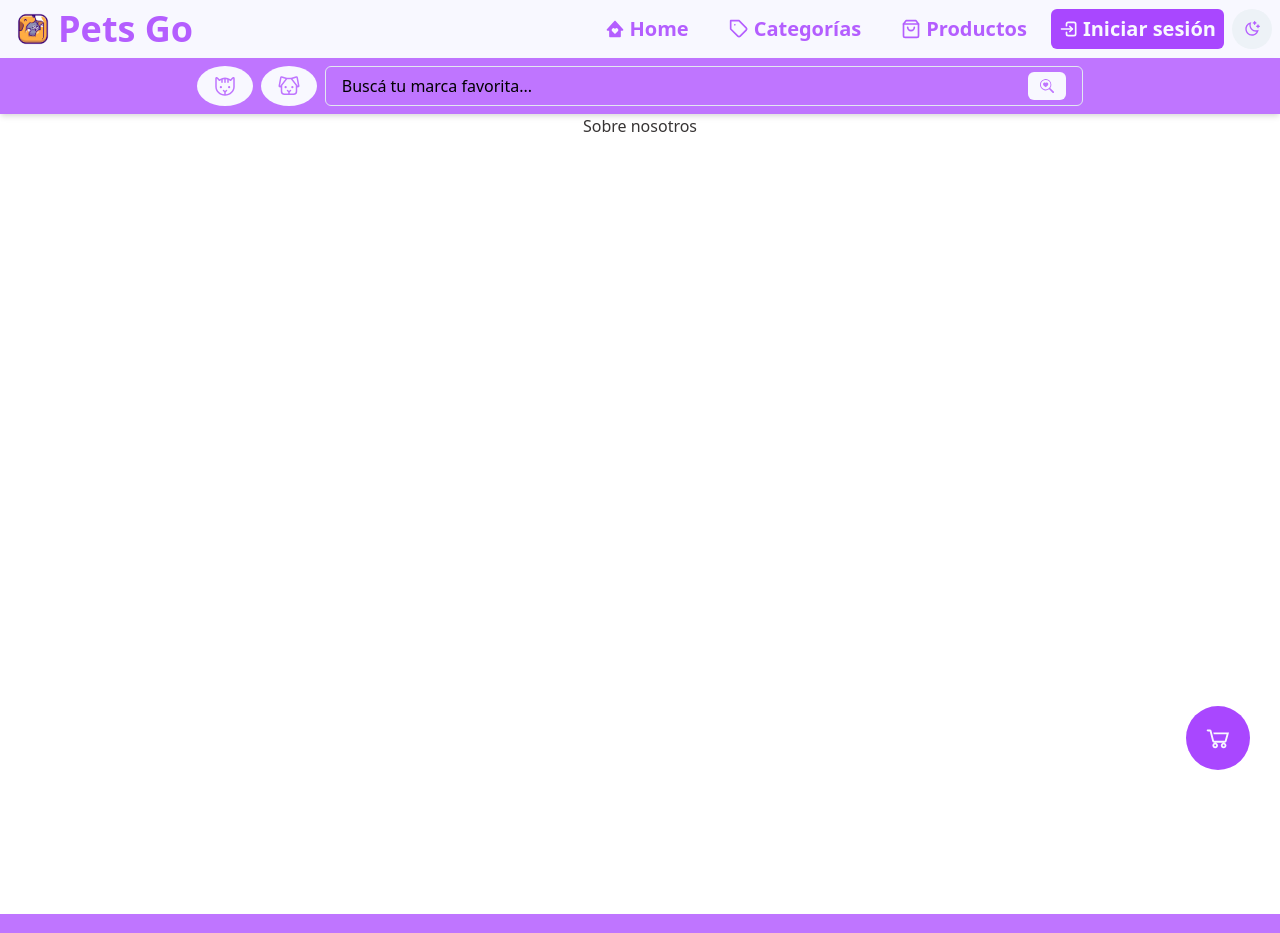
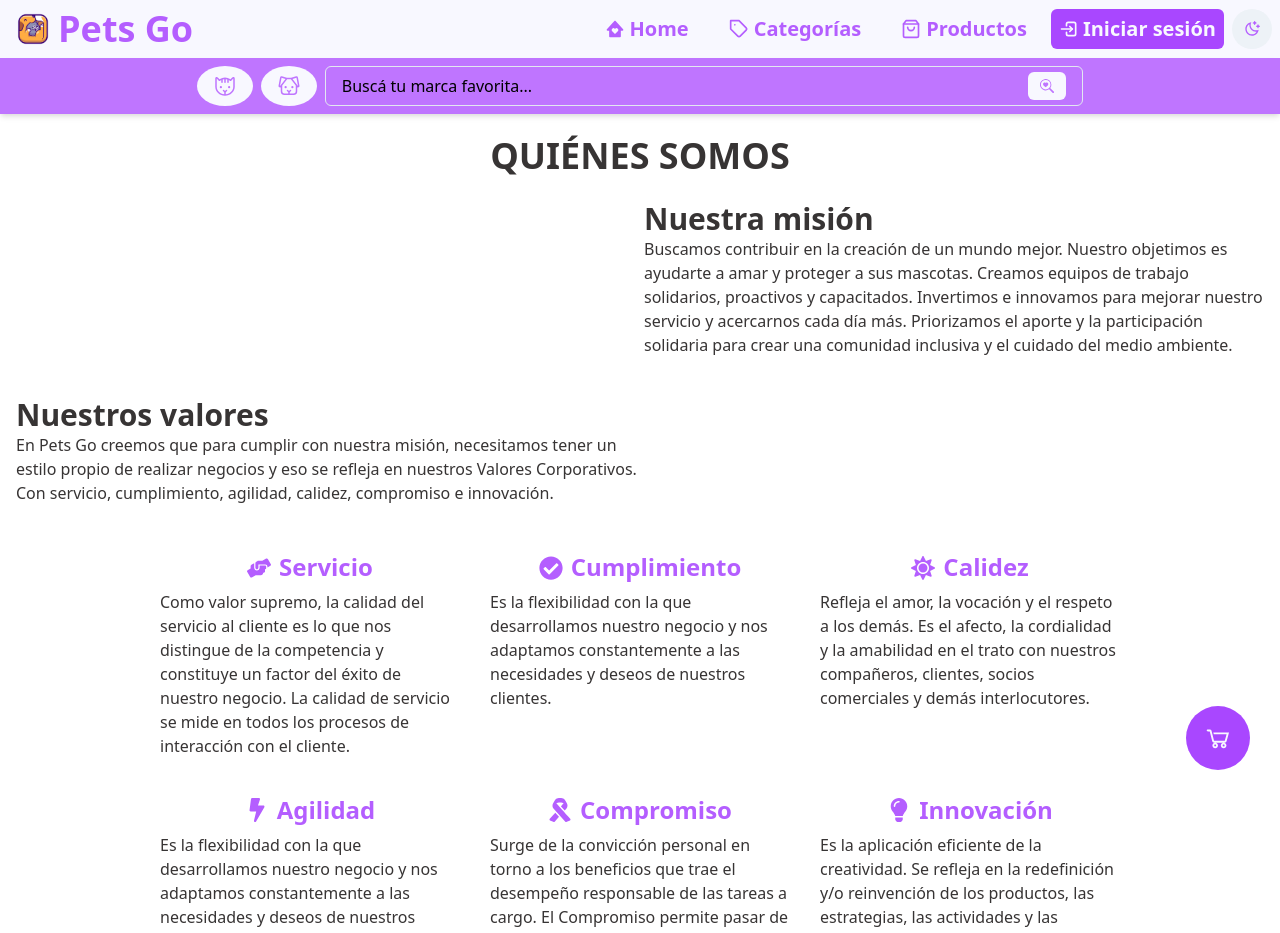
Before and after one commit to romicons/e-commerce, a React (Vite) app: page /aboutus in a window 1280 px wide. Shown: the top 933 px of the page. Built offline with nearby package versions, Linux system fonts and the light colour scheme; a web font is replaced by a local one.

Commit message:
Added info to the categories and about us sections.

```diff
--- a/src/pages/AboutUs.jsx
+++ b/src/pages/AboutUs.jsx
@@ -1,7 +1,104 @@
+import { Box, Heading, HStack, SimpleGrid, Text, VStack } from "@chakra-ui/react"
+
+import { FaBolt, FaCheckCircle, FaHandsHelping, FaLightbulb, FaRibbon, FaSun } from "react-icons/fa";
+
 export const AboutUs = () => {
     return(
-        <div>
-            Sobre nosotros
-        </div>
+        <VStack paddingBlock={5}>
+            <Heading as="h2">
+                QUIÉNES SOMOS
+            </Heading>
+            <HStack padding={4}>
+                <Box w='50%'>
+
+                </Box>
+                <Box w='50%'>
+                    <Heading as='h3' fontSize='3xl'>
+                        Nuestra misión
+                    </Heading>
+                    <Text>
+                    Buscamos contribuir en la creación de un mundo mejor. Nuestro objetimos es ayudarte a amar y proteger a sus mascotas.
+                    Creamos equipos de trabajo solidarios, proactivos y capacitados.
+                    Invertimos e innovamos para mejorar nuestro servicio y acercarnos cada día más.
+                    Priorizamos el aporte y la participación solidaria para crear una comunidad inclusiva y el cuidado del medio ambiente.
+                    </Text>
+                </Box>
+            </HStack>
+            <HStack  padding={4}>
+                <Box w='50%'>
+                    <Heading as='h3' fontSize='3xl'>
+                        Nuestros valores
+                    </Heading>
+                    <Text>
+                        En Pets Go creemos que para cumplir con nuestra misión, necesitamos tener un estilo propio de realizar negocios y eso se refleja en nuestros Valores Corporativos.
+                        Con servicio, cumplimiento, agilidad, calidez, compromiso e innovación.
+                    </Text>
+                </Box>
+                <Box>
+
+                </Box>
+            </HStack>
+            <SimpleGrid
+                columns={[1, 3]}
+                spacing='30px'
+                alignItems='baseline'
+                padding={4}
+            >
+                <Box w='300px'>
+                    <Heading as='h4' fontSize='2xl' color='primary.600' display='flex' alignItems='center' justifyContent='center' gap={2} p='2'>
+                        <FaHandsHelping />
+                        Servicio
+                    </Heading>
+                    <Text>
+                        Como valor supremo, la calidad del servicio al cliente es lo que nos distingue de la competencia y constituye un factor del éxito de nuestro negocio. La calidad de servicio se mide en todos los procesos de interacción con el cliente.
+                    </Text>
+                </Box>
+                <Box w='300px'>
+                    <Heading as='h4' fontSize='2xl' color='primary.600' display='flex' alignItems='center' justifyContent='center' gap={2} p='2'>
+                        <FaCheckCircle/>
+                        Cumplimiento
+                    </Heading>
+                    <Text>
+                        Es la flexibilidad con la que desarrollamos nuestro negocio y nos adaptamos constantemente a las necesidades y deseos de nuestros clientes.
+                    </Text>
+                </Box>
+                <Box w='300px'>
+                    <Heading as='h4' fontSize='2xl' color='primary.600' display='flex' alignItems='center' justifyContent='center' gap={2} p='2'>
+                        <FaSun/>
+                        Calidez
+                    </Heading>
+                    <Text>
+                        Refleja el amor, la vocación y el respeto a los demás. Es el afecto, la cordialidad y la amabilidad en el trato con nuestros compañeros, clientes, socios comerciales y demás interlocutores.
+                    </Text>
+                </Box>
+                <Box w='300px'>
+                    <Heading as='h4' fontSize='2xl' color='primary.600' display='flex' alignItems='center' justifyContent='center' gap={2} p='2'>
+                        <FaBolt/>
+                        Agilidad
+                    </Heading>
+                    <Text>
+                        Es la flexibilidad con la que desarrollamos nuestro negocio y nos adaptamos constantemente a las necesidades y deseos de nuestros clientes.
+                    </Text>
+                </Box>
+                <Box w='300px'>
+                    <Heading as='h4' fontSize='2xl' color='primary.600' display='flex' alignItems='center' justifyContent='center' gap={2} p='2'>
+                        <FaRibbon/>
+                        Compromiso
+                    </Heading>
+                    <Text>
+                        Surge de la convicción personal en torno a los beneficios que trae el desempeño responsable de las tareas a cargo. El Compromiso permite pasar de las promesas a los hechos, generando resultados y beneficios tangibles.
+                    </Text>
+                </Box>
+                <Box w='300px'>
+                    <Heading as='h4' fontSize='2xl' color='primary.600' display='flex' alignItems='center' justifyContent='center' gap={2} p='2'>
+                        <FaLightbulb/>
+                        Innovación
+                    </Heading>
+                    <Text>
+                        Es la aplicación eficiente de la creatividad. Se refleja en la redefinición y/o reinvención de los productos, las estrategias, las actividades y las funciones con miras a su mejoramiento. La Innovación permite encontrar mayores beneficios de lo que ya existe.
+                    </Text>
+                </Box>
+            </SimpleGrid>
+        </VStack>
     )
 }
--- a/src/pages/Categories.jsx
+++ b/src/pages/Categories.jsx
@@ -1,7 +1,63 @@
+import { Box, Heading, SimpleGrid, VStack } from "@chakra-ui/react"
+
+import { Link } from "react-router-dom";
+
+import { GiDogBowl, GiDogHouse, GiHeartPlus, GiSoap } from "react-icons/gi";
+import { FaBone } from "react-icons/fa";
+
 export const Categories = () => {
     return(
-        <div>
-            Categorias
-        </div>
+        <VStack paddingBlock={5}>
+            <Heading as="h2">
+                CATEGORÍAS
+            </Heading>
+            <SimpleGrid
+                columns={[1, 3]}
+                spacing='30px'
+                alignItems='center'
+                paddingBlock={4}
+            >
+                <Link to='#'>
+                    <Box w='250px' boxShadow="md" display='flex' flexDirection='column' alignItems='center' justifyContent='center' gap={4} borderRadius='10px' paddingBlock={8} _hover={{ color:'secondary.900' }}>
+                            <GiDogHouse fontSize='60px' />
+                            <Heading as='h3' fontSize='2xl'>
+                                Accesorios
+                            </Heading>
+                    </Box>
+                </Link>
+                <Link to='#'>
+                    <Box w='250px' boxShadow="md" display='flex' flexDirection='column' alignItems='center' justifyContent='center' gap={4} borderRadius='10px' paddingBlock={8} _hover={{ color:'secondary.900' }}>
+                            <GiDogBowl fontSize='60px' />
+                            <Heading as='h3' fontSize='2xl'>
+                                    Alimentos
+                            </Heading>
+                    </Box>
+                </Link>
+                <Link to='#'>
+                    <Box w='250px' boxShadow="md" display='flex' flexDirection='column' alignItems='center' justifyContent='center' gap={4} borderRadius='10px' paddingBlock={8}  _hover={{ color:'secondary.900' }}>
+                        <GiSoap fontSize='60px' />
+                        <Heading as='h3' fontSize='2xl'>
+                                Estética e Higiene
+                        </Heading>
+                    </Box>
+                </Link>
+                <Link to='#'>
+                    <Box w='250px' boxShadow="md" display='flex' flexDirection='column' alignItems='center' justifyContent='center' gap={4} borderRadius='10px' paddingBlock={8} _hover={{ color:'secondary.900' }}>
+                        <FaBone fontSize='60px' />
+                        <Heading as='h3' fontSize='2xl'>
+                                Juguetes & Snacks
+                        </Heading>
+                    </Box>
+                </Link>
+                <Link to='#'>
+                    <Box w='250px' boxShadow="md" display='flex' flexDirection='column' alignItems='center' justifyContent='center' gap={4} borderRadius='10px' paddingBlock={8} _hover={{ color:'secondary.900' }}>
+                        <GiHeartPlus fontSize='60px'/>
+                        <Heading as='h3' fontSize='2xl' _hover={{ color: 'secondary.900'}}>
+                                Salud
+                        </Heading>
+                    </Box>
+                </Link>
+            </SimpleGrid>
+        </VStack>
     )
 }
```
